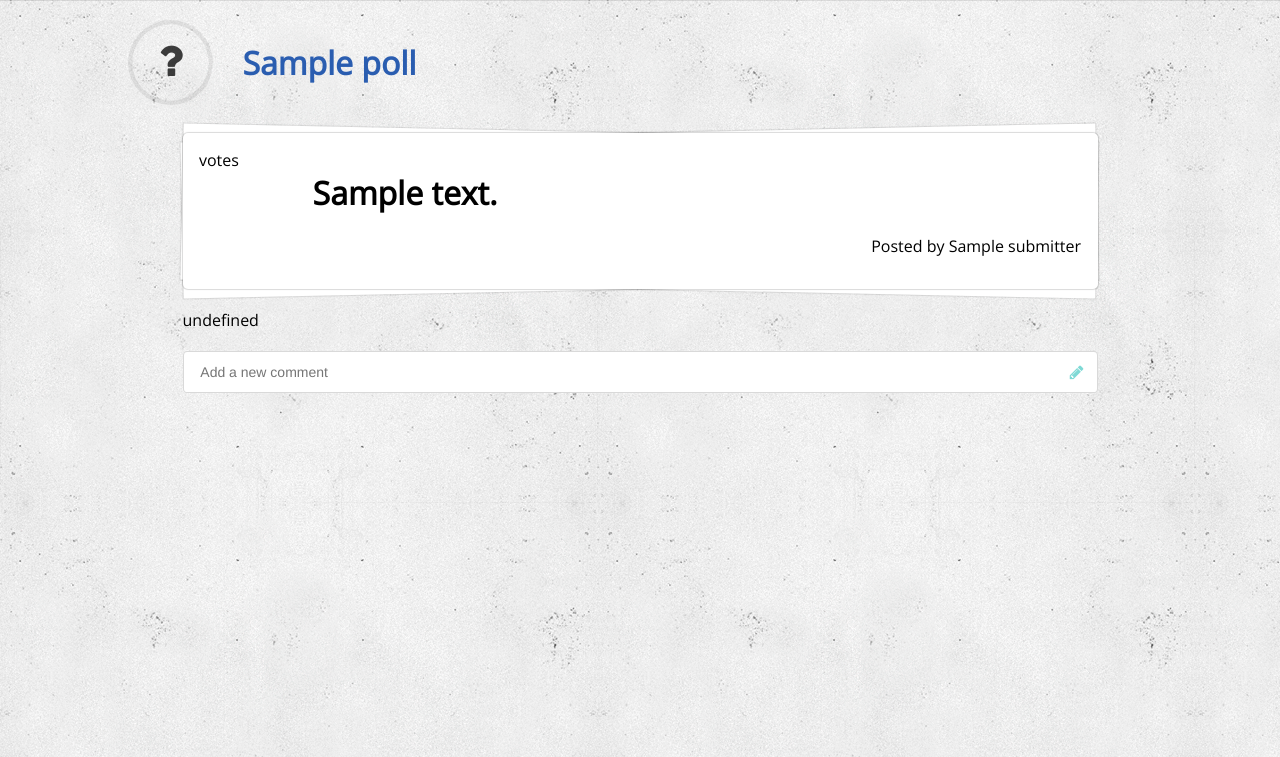
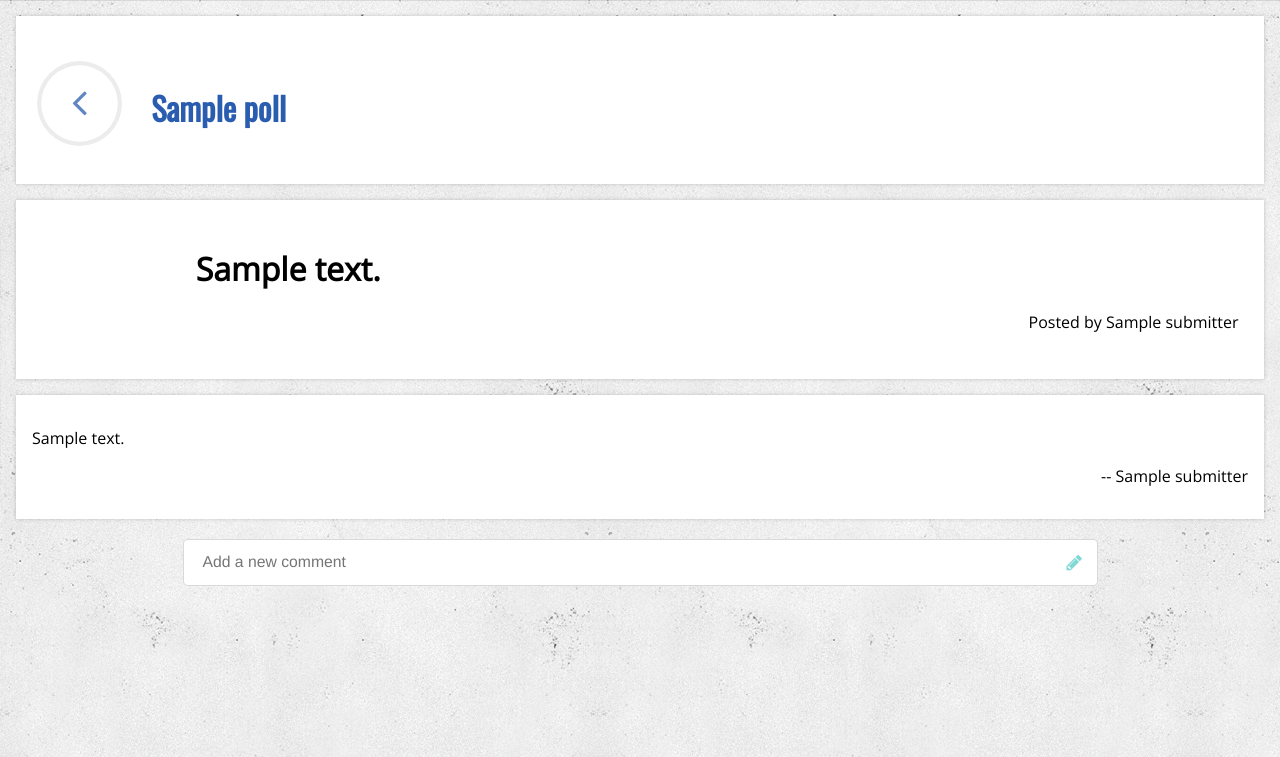
Before and after one commit to ehzhang/jade, a Django app: template apps/common/templates/card.html in a window 1280 px wide. Shown: the part 43-800 px from the top of the page. Run offline with Django 3.2, Linux system fonts and the light colour scheme; tables that the repository leaves empty hold one stand-in row (values such as "Sample post"); the template is opened without the code that fills it: values that come from a table or form of the project are taken from there, most other values are stand-ins (such as "Sample title", 1, 10 or a date in 2020); some libraries are stand-ins or nearby versions.

Commit message:
More pretty things

```diff
--- a/apps/common/static/css/jade.css
+++ b/apps/common/static/css/jade.css
@@ -53,6 +53,7 @@ body {
 .banner,
 .box,
 .box-title,
+.box-comments,
 .box-white,
 .box-orange,
 .box-grey {
@@ -71,6 +72,10 @@ body {
 
 .box-title {
 	margin-bottom: 16px;
+}
+
+.box-comments {
+	padding: 16px;
 }
 
 .navbar {
--- a/apps/common/templates/card.html
+++ b/apps/common/templates/card.html
@@ -1,24 +1,23 @@
 {% extends 'base.html' %}
 
 {% block content %}
-
-<div class="ui grid container" style="margin-top: 20px">
-    <div class="two wide column">&nbsp;</div>
+<div class="box-title">
+	<div class="ui middle aligned grid container" style="margin-top: 20px">
 	    <div class="two wide column">
 	        <div class="ui icon header">
-            <i class="circular question icon"></i>
+	            <a href="{% url 'poll_atomic' poll.id %}"><i class="circular angle left icon"></i></a>
 	        </div>
 	    </div>
-    <div class="ten wide column">
+	    <div class="fourteen wide column use-oswald" style="font-size: 12pt; font-family: 'Oswald'; font-weight: 300">
 	        <h1><a href="{% url 'poll_atomic' poll.id %}">{{ poll.name }}</a></h1>
 	    </div>
 	</div>
+</div>
 
-<div class="container">
-    <div class="ui piled segment">
+<div class="box-title">
         <div class="ui grid">
             <div class="two wide column">
-                votes
+                <!-- votes -->
             </div>
             <div class="fourteen wide column">
                 <h1>{{ card.text }}</h1>
@@ -28,9 +27,8 @@
             </div>
         </div>
 </div>
-</div>
 
-<div class="container" id="comments">
+<div id="comments">
     {% for comment in card.comments %}
         {% include 'comment.html' %}
     {% endfor %}
@@ -40,7 +38,7 @@
     <form id="comment" action="{% url 'create_comment' %}"
         method="post">
         {% csrf_token %}
-        <div class="ui fluid icon input">
+        <div class="ui large fluid icon input">
             <input type="text" name="text" placeholder="Add a new comment" id="comment_text">
             <i class="teal pencil icon"></i>
         </div>
@@ -59,6 +57,7 @@
         );
     }
     function reply(){
+            console.log('post');
         $('#comment').submit(function(){
             $.post(
                 $(this).attr('action'),
@@ -75,11 +74,11 @@
     }
     $('#comment').keypress(function(event){
         if (event.which == 13){
-            reply();
+            return reply();
         }
     });
 
-    setInterval(redraw, 1000);
+    //setInterval(redraw, 1000);
 
 </script>
 
--- a/apps/common/templates/comment.html
+++ b/apps/common/templates/comment.html
@@ -1,4 +1,4 @@
-<div class="ui segment">
+<div class="box-comments">
     <p>{{ comment.text }}</p>
     {% if comment.submitter %}
         <p align="right"> -- {{ comment.submitter }}</p>
--- a/apps/common/templates/index.html
+++ b/apps/common/templates/index.html
@@ -27,7 +27,7 @@
       </div>
     </div>
     <div class="row logo-description">
-      Organize your group's ideas, instantly.
+      Organize a group brainstorm in seconds.
     </div>
     <div class="middle align row">
       <div class="stackable ui grid">
```
Also changed, not shown: apps/common/templates/poll.html (+13 -4 lines). Lines whose indentation alone changed are shown as unchanged.
